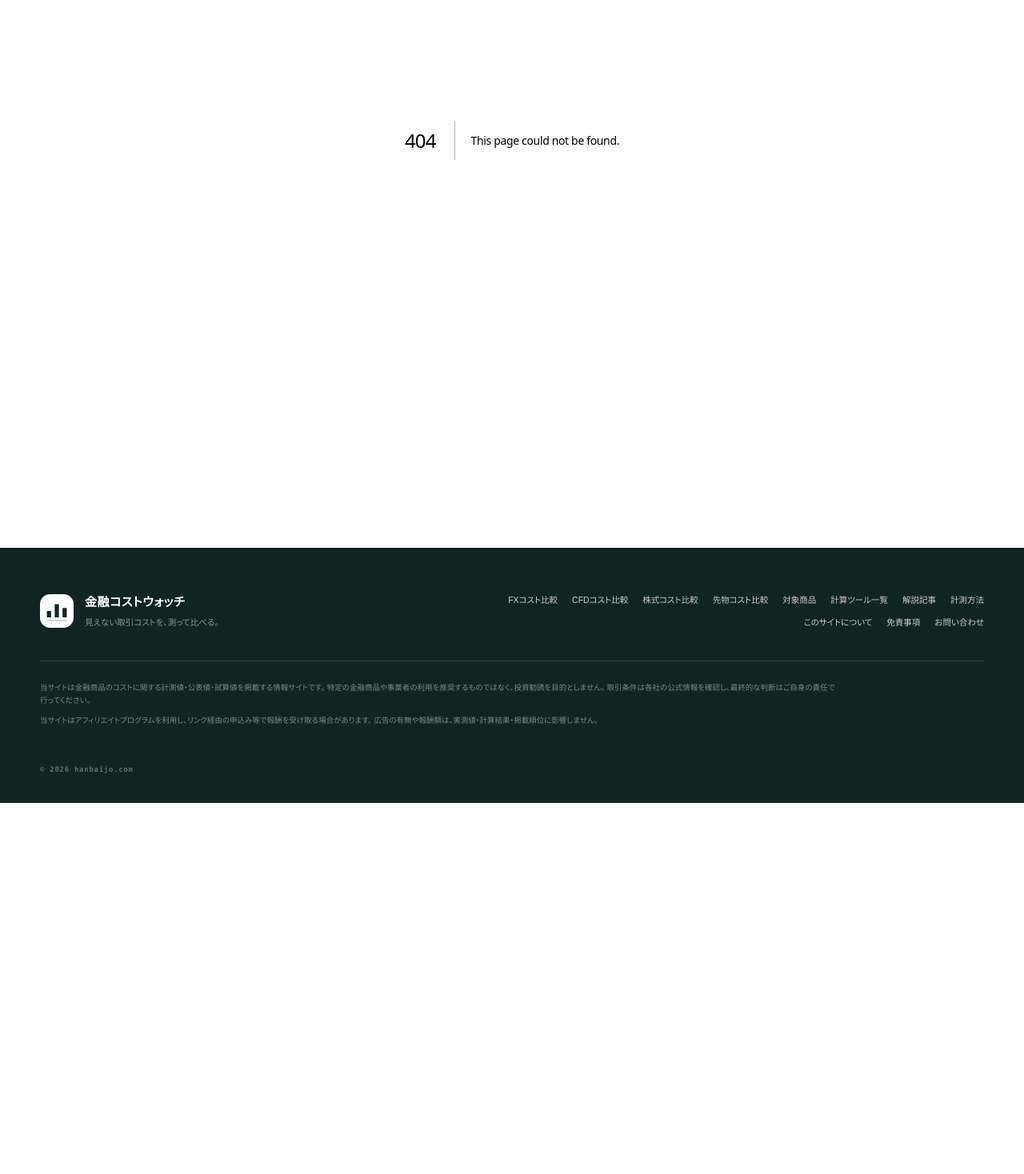
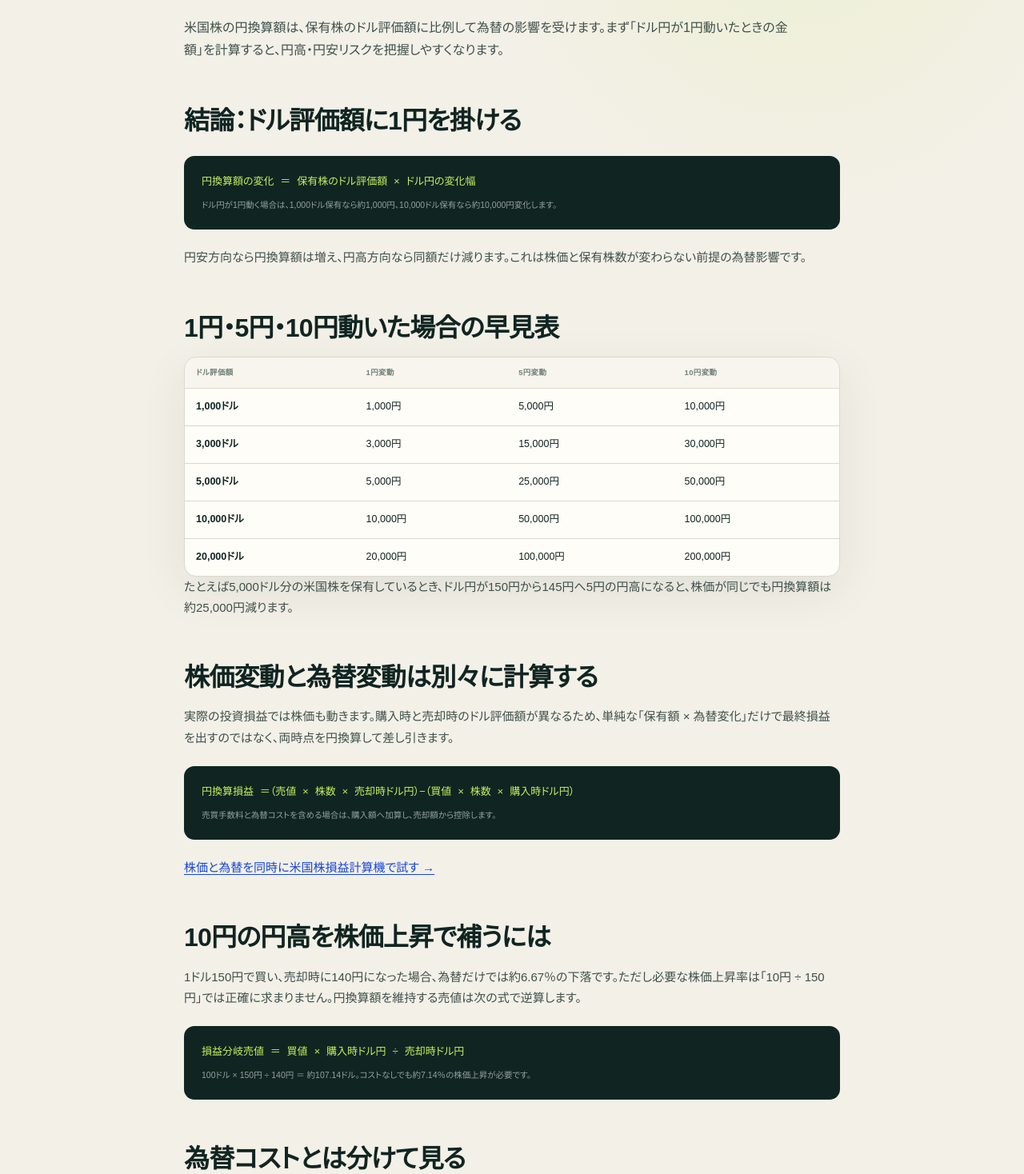
Before and after one commit to mrok18/hanbaijo, a Next.js app: page /articles/us-stock-yen-sensitivity in a window 1280 px wide. Before the commit this address had no page. Shown: the part 302-1770 px from the top of the page at 80% size. Before the commit the page ends 1306 px from the top, so only its background shows below. Built offline with nearby package versions, Linux system fonts and the light colour scheme.

Commit message:
content: add US stock FX sensitivity guide

```diff
--- a/app/articles/posts.ts
+++ b/app/articles/posts.ts
@@ -1,4 +1,5 @@
 export const POSTS = [
+  { slug: 'us-stock-yen-sensitivity', category: '米国株・為替', title: '米国株はドル円が1円動くといくら変わる？為替感応度早見表', desc: '保有する米国株のドル評価額から、ドル円が1円・5円・10円動いた場合の円換算額の変化を計算する。' },
   { slug: 'us-stock-loss-yen-depreciation', category: '米国株・為替', title: '米国株が下がっても円換算で利益？円安と損益分岐ドル円', desc: '株価下落と円安を同時に計算し、円換算で利益が残るドル円の境界とコストの影響を整理する。' },
   { slug: 'us-stock-profit-yen-appreciation', category: '米国株・為替', title: '米国株が上がったのに円換算で損？円高と損益分岐ドル円', desc: '株価上昇率と円高を同時に計算し、売買コストを含む円換算損益の見方を整理する。' },
   { slug: 'risk-reward-break-even-win-rate', category: '資金管理・計算', title: 'リスクリワード1対2の損益分岐勝率は？コスト込みで計算', desc: '損失と利益の比率から、取引コストを反映した損益分岐勝率と期待値を計算する。' },
--- a/app/articles/us-stock-loss-yen-depreciation/page.tsx
+++ b/app/articles/us-stock-loss-yen-depreciation/page.tsx
@@ -62,6 +62,7 @@ export default function Page() {
     <div className="callout"><strong>円安が株価下落を帳消しにするとは限りません</strong><p>必要な円安幅は株価下落率とコストで変わります。将来の株価や為替を前提にせず、複数のレートで損益を試算してください。計算結果は概算であり、実際の約定額や利益を保証するものではありません。</p></div>
 
     <p><Link href="/articles/us-stock-profit-yen-appreciation">反対に、株高でも円高で損になる条件を見る →</Link></p>
+    <p><Link href="/articles/us-stock-yen-sensitivity">ドル円が1円動いた場合の損益早見表を見る →</Link></p>
     <p><Link href="/articles/us-stock-fx-cost">米国株の為替コスト計算を見る →</Link></p>
     <p><Link href="/articles/matsui-us-stock-fx-fee">松井証券の米国株為替コストを見る →</Link></p>
     <p><Link href="/articles/dmm-kabu-us-stock-fee">DMM 株の米国株手数料を見る →</Link></p>
--- a/app/articles/us-stock-profit-yen-appreciation/page.tsx
+++ b/app/articles/us-stock-profit-yen-appreciation/page.tsx
@@ -62,6 +62,7 @@ export default function Page() {
     <div className="callout"><strong>株価チャートだけでは円の損益は分かりません</strong><p>購入時と売却時の為替レート、取引数量、往復コストまで同じ単位の円へ換算して比較してください。計算結果は概算であり、実際の約定額や利益を保証するものではありません。</p></div>
 
     <p><Link href="/articles/us-stock-fx-cost">米国株の為替コスト計算を見る →</Link></p>
+    <p><Link href="/articles/us-stock-yen-sensitivity">ドル円が1円動いた場合の損益早見表を見る →</Link></p>
     <p><Link href="/articles/us-stock-loss-yen-depreciation">反対に、株安でも円安で利益になる条件を見る →</Link></p>
     <p><Link href="/articles/matsui-us-stock-fx-fee">松井証券の米国株為替コストを見る →</Link></p>
     <p><Link href="/articles/dmm-kabu-us-stock-fee">DMM 株の米国株手数料を見る →</Link></p>
--- /dev/null
+++ b/app/articles/us-stock-yen-sensitivity/page.tsx
@@ -0,0 +1,64 @@
+import Link from 'next/link';
+import AffiliateOfferCard from '@/components/AffiliateOfferCard';
+import { AFFILIATE_OFFERS } from '@/lib/affiliates';
+
+export const metadata = {
+  title: '米国株はドル円が1円動くといくら変わる？為替感応度早見表',
+  description: '保有する米国株のドル評価額から、ドル円が1円・5円・10円動いた場合の円換算額の変化を早見表と計算式で解説します。',
+};
+
+export default function Page() {
+  return <article>
+    <p className="page-kicker">US STOCK / FX SENSITIVITY</p>
+    <h1>米国株はドル円が1円動くと<br />いくら変わる？為替感応度早見表</h1>
+    <p className="lede">米国株の円換算額は、保有株のドル評価額に比例して為替の影響を受けます。まず「ドル円が1円動いたときの金額」を計算すると、円高・円安リスクを把握しやすくなります。</p>
+
+    <h2>結論：ドル評価額に1円を掛ける</h2>
+    <div className="formula-box">
+      <code>円換算額の変化 ＝ 保有株のドル評価額 × ドル円の変化幅</code>
+      <small>ドル円が1円動く場合は、1,000ドル保有なら約1,000円、10,000ドル保有なら約10,000円変化します。</small>
+    </div>
+    <p>円安方向なら円換算額は増え、円高方向なら同額だけ減ります。これは株価と保有株数が変わらない前提の為替影響です。</p>
+
+    <h2>1円・5円・10円動いた場合の早見表</h2>
+    <div className="data-panel"><div className="table-scroll"><table className="rates comparison-table"><thead><tr><th>ドル評価額</th><th>1円変動</th><th>5円変動</th><th>10円変動</th></tr></thead><tbody>
+      <tr><td className="ex-name">1,000ドル</td><td>1,000円</td><td>5,000円</td><td>10,000円</td></tr>
+      <tr><td className="ex-name">3,000ドル</td><td>3,000円</td><td>15,000円</td><td>30,000円</td></tr>
+      <tr><td className="ex-name">5,000ドル</td><td>5,000円</td><td>25,000円</td><td>50,000円</td></tr>
+      <tr><td className="ex-name">10,000ドル</td><td>10,000円</td><td>50,000円</td><td>100,000円</td></tr>
+      <tr><td className="ex-name">20,000ドル</td><td>20,000円</td><td>100,000円</td><td>200,000円</td></tr>
+    </tbody></table></div></div>
+    <p>たとえば5,000ドル分の米国株を保有しているとき、ドル円が150円から145円へ5円の円高になると、株価が同じでも円換算額は約25,000円減ります。</p>
+
+    <h2>株価変動と為替変動は別々に計算する</h2>
+    <p>実際の投資損益では株価も動きます。購入時と売却時のドル評価額が異なるため、単純な「保有額 × 為替変化」だけで最終損益を出すのではなく、両時点を円換算して差し引きます。</p>
+    <div className="formula-box">
+      <code>円換算損益 ＝（売値 × 株数 × 売却時ドル円）−（買値 × 株数 × 購入時ドル円）</code>
+      <small>売買手数料と為替コストを含める場合は、購入額へ加算し、売却額から控除します。</small>
+    </div>
+    <p><Link href="/tools/us-stock-fx-profit-calculator">株価と為替を同時に米国株損益計算機で試す →</Link></p>
+
+    <h2>10円の円高を株価上昇で補うには</h2>
+    <p>1ドル150円で買い、売却時に140円になった場合、為替だけでは約6.67％の下落です。ただし必要な株価上昇率は「10円 ÷ 150円」では正確に求まりません。円換算額を維持する売値は次の式で逆算します。</p>
+    <div className="formula-box">
+      <code>損益分岐売値 ＝ 買値 × 購入時ドル円 ÷ 売却時ドル円</code>
+      <small>100ドル × 150円 ÷ 140円 ＝ 約107.14ドル。コストなしでも約7.14％の株価上昇が必要です。</small>
+    </div>
+
+    <h2>為替コストとは分けて見る</h2>
+    <p>ドル円が何円動いたかによる評価額の変化は「為替変動」です。一方、証券会社の適用レートに含まれるスプレッドや1ドルあたりの手数料は「取引コスト」です。為替手数料が0円でも為替変動リスクは残ります。</p>
+    <ul>
+      <li>為替変動：市場のドル円が動くことによる損益</li>
+      <li>為替コスト：円とドルを交換する際の負担</li>
+      <li>株式コスト：売買手数料、最低額、上限額、現地費用など</li>
+      <li>税金・配当：目的に応じて別途確認する項目</li>
+    </ul>
+    <div className="callout"><strong>評価額の基準時点を揃える</strong><p>米ドルのまま保有している場合、円換算額は参考値として動き続けます。実際に円へ交換した金額と、画面上の参考円換算額を混同しないようにします。</p></div>
+
+    <p><Link href="/articles/us-stock-profit-yen-appreciation">株高でも円高で損になる条件を見る →</Link></p>
+    <p><Link href="/articles/us-stock-loss-yen-depreciation">株安でも円安で利益になる条件を見る →</Link></p>
+    <p><Link href="/articles/us-stock-fx-cost">米国株の為替コスト計算を見る →</Link></p>
+    <p><Link href="/articles/matsui-us-stock-fx-fee">松井証券の米国株為替コストを見る →</Link></p>
+    <section className="article-affiliate" aria-label="関連する広告"><AffiliateOfferCard offer={AFFILIATE_OFFERS['matsui-fx']} /><p className="affiliate-disclosure">松井証券への広告リンクです。申込み成立時に当サイトが報酬を受け取る場合があります。</p></section>
+  </article>;
+}
--- a/app/tools/us-stock-fx-profit-calculator/page.tsx
+++ b/app/tools/us-stock-fx-profit-calculator/page.tsx
@@ -24,7 +24,7 @@ export default function Page() {
       <label><span>片道為替コスト（銭/米ドル）</span><input type="number" min="0" step="1" value={fxCostSen} onChange={e => setFxCostSen(Number(e.target.value))} /></label>
     </div></section><section className="calculator-result"><div className="result-head"><span>JPY PROFIT</span><h2>円換算の概算損益</h2></div><div className="total-cost"><strong>{yen.format(result.profitYen)}</strong><span>円</span></div><p>円換算リターン：{decimal.format(result.returnRate)}％</p><p>購入総額：約{yen.format(result.purchaseYen)}円</p><p>売却受取額：約{yen.format(result.saleYen)}円</p><p>買付額：{decimal.format(result.purchaseUsd)}米ドル／手数料 約{decimal.format(result.buyFeeUsd)}米ドル</p><p>売却額：{decimal.format(result.saleUsd)}米ドル／手数料 約{decimal.format(result.sellFeeUsd)}米ドル</p></section></div></div>
     <div className="callout"><strong>税金・配当・手数料上限は含みません</strong><p>入力した料率での概算です。最低手数料、上限手数料、SEC Fee等の現地費用、税金、配当、外貨の保有残高、約定価格差は含みません。外貨決済では実際の両替時点が売買時点と異なる場合があります。</p></div>
-    <nav className="calculator-proof" aria-label="関連記事"><Link href="/articles/us-stock-profit-yen-appreciation">株高でも円換算で損する条件</Link><Link href="/articles/us-stock-loss-yen-depreciation">株安でも円換算で利益になる条件</Link><Link href="/articles/us-stock-fx-cost">米国株の為替コスト計算</Link><Link href="/articles/matsui-us-stock-fx-fee">松井証券の為替手数料</Link><Link href="/tools/matsui-us-stock-cost-calculator">松井証券専用計算機</Link><Link href="/articles/dmm-kabu-us-stock-fee">DMM 株の米国株手数料</Link></nav>
+    <nav className="calculator-proof" aria-label="関連記事"><Link href="/articles/us-stock-yen-sensitivity">ドル円1円・5円・10円の影響</Link><Link href="/articles/us-stock-profit-yen-appreciation">株高でも円換算で損する条件</Link><Link href="/articles/us-stock-loss-yen-depreciation">株安でも円換算で利益になる条件</Link><Link href="/articles/us-stock-fx-cost">米国株の為替コスト計算</Link><Link href="/articles/matsui-us-stock-fx-fee">松井証券の為替手数料</Link><Link href="/tools/matsui-us-stock-cost-calculator">松井証券専用計算機</Link><Link href="/articles/dmm-kabu-us-stock-fee">DMM 株の米国株手数料</Link></nav>
     <section className="article-affiliate" aria-label="関連する広告"><AffiliateOfferCard offer={AFFILIATE_OFFERS['matsui-fx']} /><p className="affiliate-disclosure">松井証券への広告リンクです。申込み成立時に当サイトが報酬を受け取る場合があります。計算結果とは分けて表示しています。</p></section>
   </div>;
 }
```
